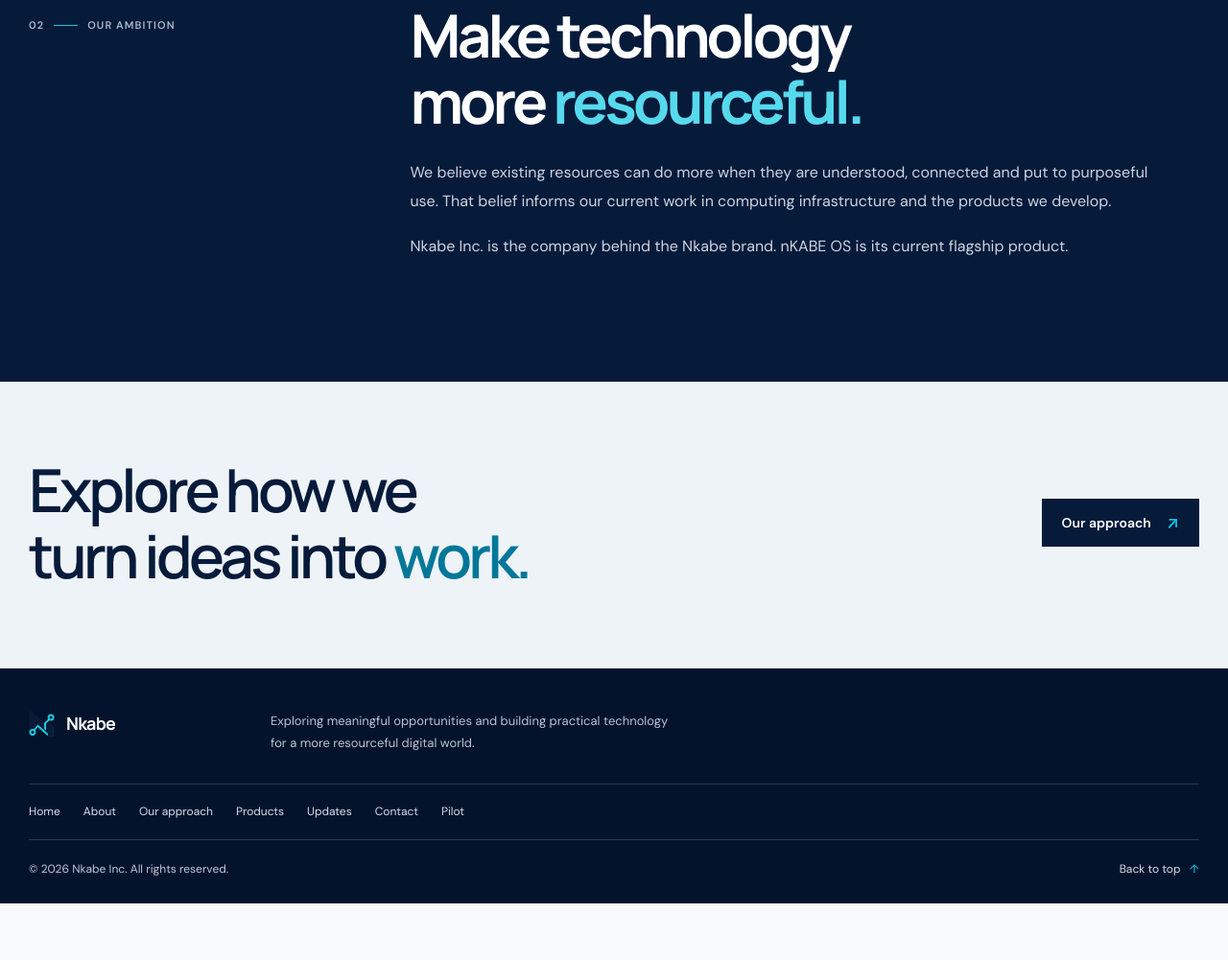
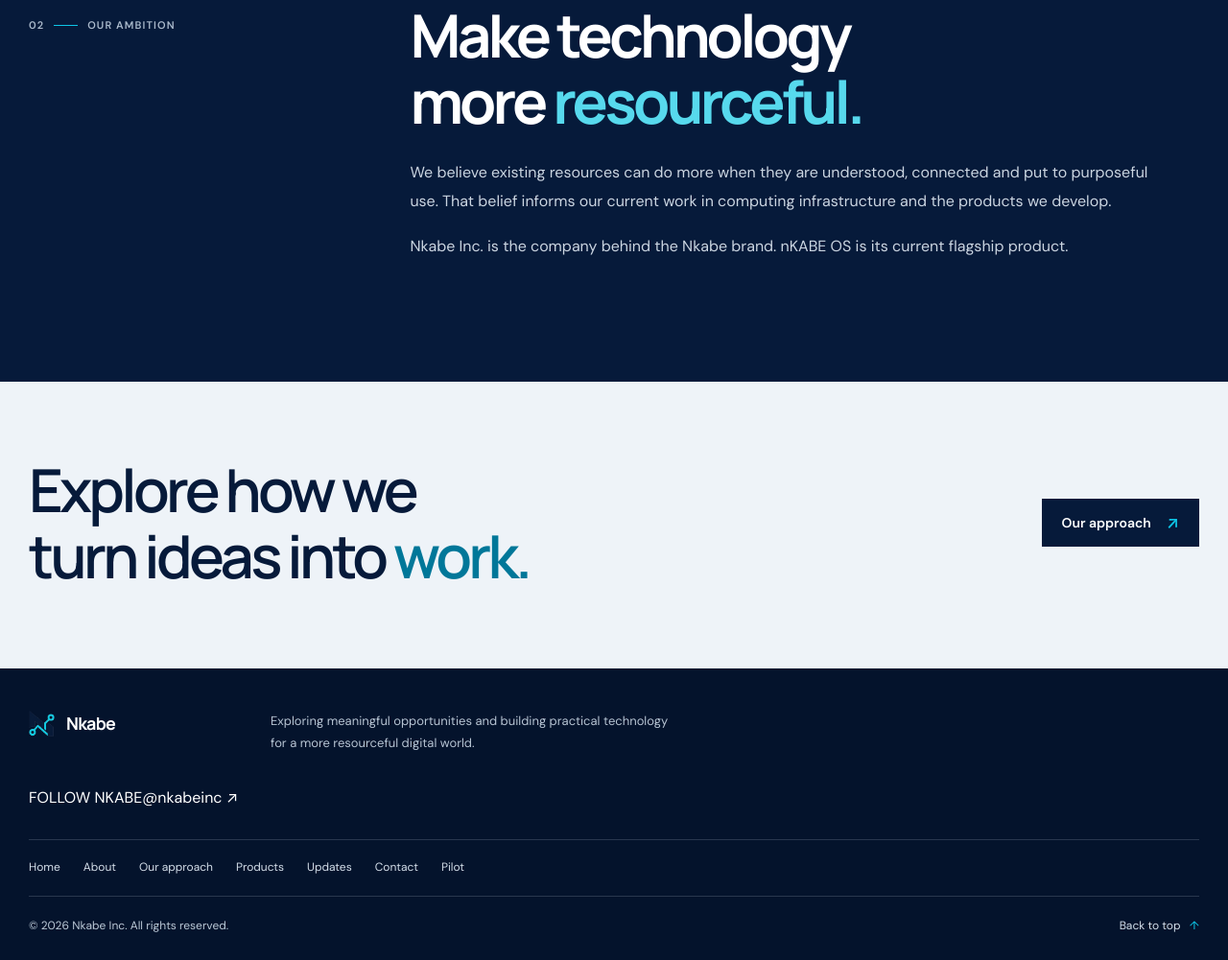
Before and after one commit to groupnkabe/nkabe-inc, a plain HTML site: page about.html in a window 1280 px wide. Shown: the part 1192-2193 px from the top of the page at 96% size. Before the commit the page ends 2134 px from the top, so only its background shows below. Drawn offline with Linux system fonts and the light colour scheme.

Commit message:
Add Nkabe X profile to site footer

```diff
--- a/about.html
+++ b/about.html
@@ -19,7 +19,7 @@
 <section class="content-section section-pad"><div class="content-aside"><span class="section-index">01 <i></i> WHO WE ARE</span></div><div class="content-main"><h2>Curiosity is where<br>our work <em>begins.</em></h2><p>Nkabe explores opportunities across technology, software and infrastructure. We look for problems that matter, question assumptions and build practical responses shaped by real-world needs.</p><p>The company’s activities include product research, development and practical validation. Our work is guided by usefulness, resourcefulness and the needs of the environments in which technology is used.</p></div></section>
 <section class="content-section content-dark section-pad"><div class="content-aside"><span class="section-index">02 <i></i> OUR AMBITION</span></div><div class="content-main"><h2>Make technology<br>more <em>resourceful.</em></h2><p>We believe existing resources can do more when they are understood, connected and put to purposeful use. That belief informs our current work in computing infrastructure and the products we develop.</p><p>Nkabe Inc. is the company behind the Nkabe brand. nKABE OS is its current flagship product.</p></div></section>
 <section class="page-bottom-cta section-pad"><h2>Explore how we<br>turn ideas into <em>work.</em></h2><a class="button button-primary" href="approach.html">Our approach <span>↗</span></a></section></main><footer class="site-footer section-pad">
-  <div class="footer-main"><a class="wordmark footer-wordmark" href="index.html" aria-label="Nkabe home"><img class="wordmark-mark" src="assets/nkabe-inc-mark.webp" alt=""><span class="wordmark-name">Nkabe</span></a><p>Exploring meaningful opportunities and building practical technology for a more resourceful digital world.</p></div>
+  <div class="footer-main"><a class="wordmark footer-wordmark" href="index.html" aria-label="Nkabe home"><img class="wordmark-mark" src="assets/nkabe-inc-mark.webp" alt=""><span class="wordmark-name">Nkabe</span></a><p>Exploring meaningful opportunities and building practical technology for a more resourceful digital world.</p><div class="footer-social"><span>FOLLOW NKABE</span><a href="https://x.com/nkabeinc" target="_blank" rel="noopener noreferrer" aria-label="Nkabe on X">@nkabeinc <span aria-hidden="true">↗</span></a></div></div>
   <nav class="footer-nav" aria-label="Footer navigation"><a href="index.html">Home</a><a href="about.html">About</a><a href="approach.html">Our approach</a><a href="products.html">Products</a><a href="updates.html">Updates</a><a href="contact.html">Contact</a><a href="pilot.html">Pilot</a></nav>
   <div class="footer-bottom"><span class="copyright">© 2026 Nkabe Inc. All rights reserved.</span><a class="back-to-top" href="#top">Back to top <span aria-hidden="true">↑</span></a></div>
 </footer></div></body></html>
```
